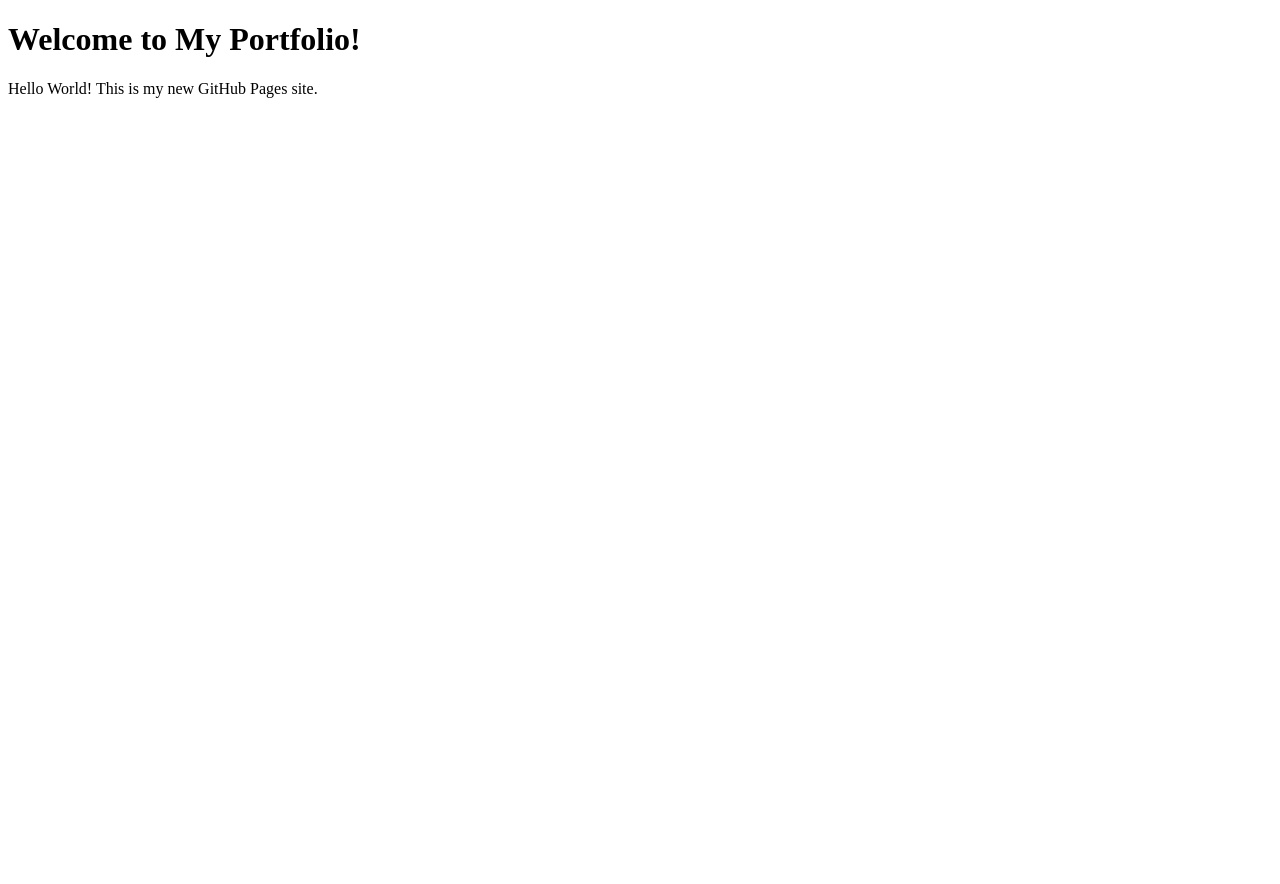
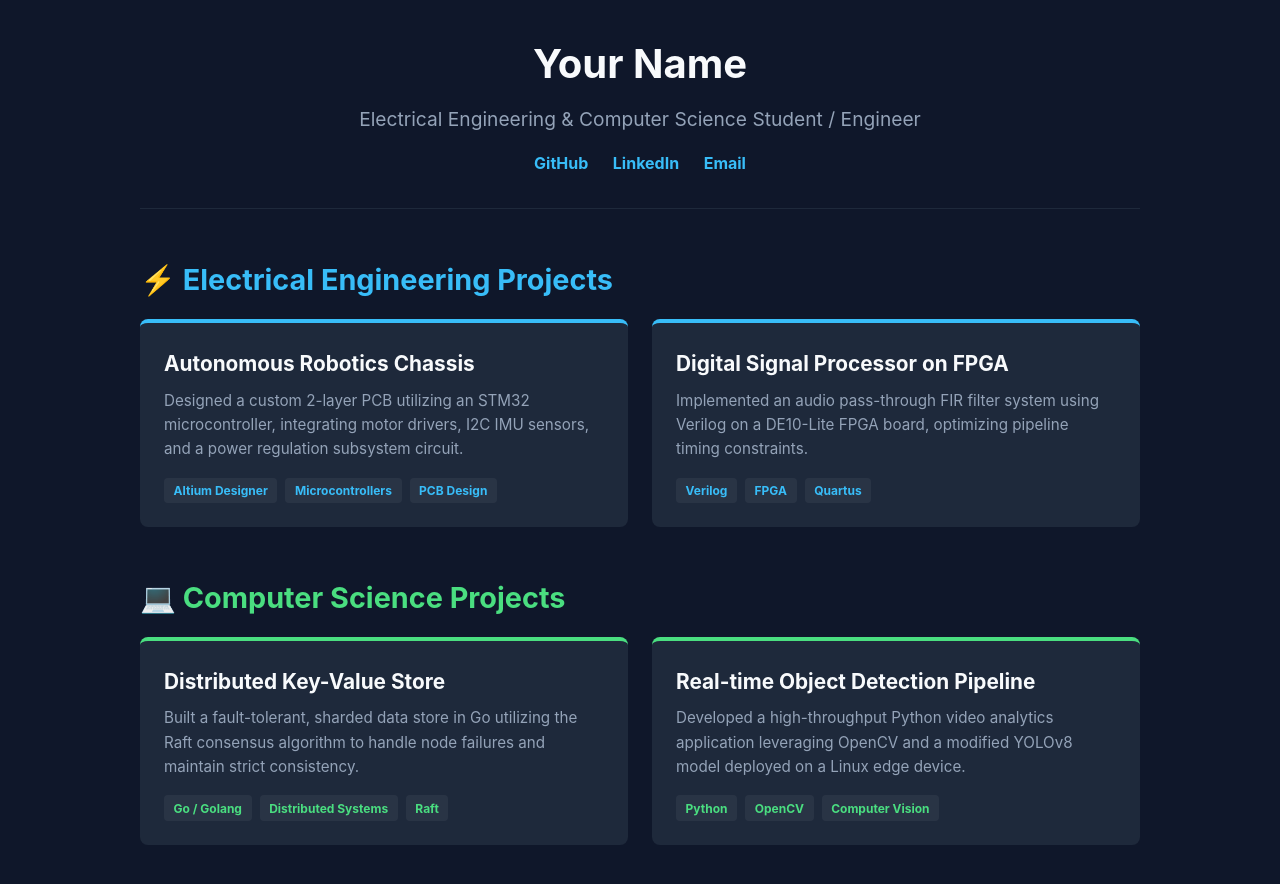
Before and after one commit to benjaminlin19/benjaminlin19.github.io, a plain HTML site: page index.html in a window 1280 px wide. Before the commit the page ends 800 px from the top, so only its background shows below. Drawn offline with Linux system fonts and the light colour scheme.

Commit message:
Enhance index.html with responsive design and styles
Added viewport meta tag and updated title. Included CSS variables for customization and styled the layout for the portfolio.

```diff
--- a/index.html
+++ b/index.html
@@ -2,10 +2,127 @@
 <html lang="en">
 <head>
     <meta charset="UTF-8">
-    <title>My Portfolio</title>
+    <meta name="viewport" content="width=device-width, initial-scale=1.0">
+    <title>Your Name | EE & CS Portfolio</title>
+    <style>
+        /* CSS VARIABLES: Tweak these colors first to customize your site! */
+        :root {
+            --bg-color: #0f172a;       /* Dark slate background */
+            --card-bg: #1e293b;        /* Lighter slate for project cards */
+            --text-main: #f8fafc;      /* Crisp white for headings */
+            --text-muted: #94a3b8;     /* Gray for paragraphs */
+            --accent-ee: #38bdf8;      /* Cyan accent color for Electrical Eng */
+            --accent-cs: #4ade80;      /* Green accent color for Computer Sci */
+        }
+
+        * { box-sizing: border-box; margin: 0; padding: 0; }
+        body {
+            background-color: var(--bg-color);
+            color: var(--text-main);
+            font-family: -apple-system, BlinkMacSystemFont, 'Segoe UI', Roboto, sans-serif;
+            line-height: 1.6;
+            padding: 2rem 1rem;
+        }
+        .container { max-width: 1000px; margin: 0 auto; }
+
+        /* Header styling */
+        header { text-align: center; margin-bottom: 3rem; padding-bottom: 2rem; border-bottom: 1px solid var(--card-bg); }
+        h1 { font-size: 2.5rem; margin-bottom: 0.5rem; }
+        .subtitle { color: var(--text-muted); font-size: 1.2rem; }
+        .links { margin-top: 1rem; }
+        .links a { color: var(--accent-ee); text-decoration: none; margin: 0 10px; font-weight: bold; }
+        .links a:hover { text-decoration: underline; }
+
+        /* Section layout */
+        .section-title { font-size: 1.8rem; margin: 2rem 0 1rem 0; display: flex; align-items: center; gap: 10px; }
+        .ee-title { color: var(--accent-ee); }
+        .cs-title { color: var(--accent-cs); }
+
+        .grid { display: grid; grid-template-columns: repeat(auto-fit, minmax(300px, 1fr)); gap: 1.5rem; margin-bottom: 3rem; }
+
+        /* Card styling */
+        .card { background-color: var(--card-bg); border-radius: 8px; padding: 1.5rem; transition: transform 0.2s; border-top: 4px solid transparent; }
+        .card:hover { transform: translateY(-5px); }
+        .ee-card { border-top-color: var(--accent-ee); }
+        .cs-card { border-top-color: var(--accent-cs); }
+
+        .card h3 { margin-bottom: 0.5rem; font-size: 1.3rem; }
+        .card p { color: var(--text-muted); font-size: 0.95rem; margin-bottom: 1rem; }
+        .tags { display: flex; flex-wrap: wrap; gap: 0.5rem; }
+        .tag { font-size: 0.75rem; padding: 0.2rem 0.6rem; border-radius: 4px; background: rgba(255,255,255,0.05); font-weight: bold; }
+        .ee-tag { color: var(--accent-ee); }
+        .cs-tag { color: var(--accent-cs); }
+    </style>
 </head>
 <body>
-    <h1>Welcome to My Portfolio!</h1>
-    <p>Hello World! This is my new GitHub Pages site.</p>
+
+    <div class="container">
+        <header>
+            <h1>Your Name</h1>
+            <p class="subtitle">Electrical Engineering & Computer Science Student / Engineer</p>
+            <div class="links">
+                <a href="https://github.com" target="_blank">GitHub</a>
+                <a href="https://linkedin.com" target="_blank">LinkedIn</a>
+                <a href="mailto:your.email@example.com">Email</a>
+            </div>
+        </header>
+
+        <!-- ELECTRICAL ENGINEERING SECTION -->
+        <h2 class="section-title ee-title">⚡ Electrical Engineering Projects</h2>
+        <div class="grid">
+
+            <!-- EE Project 1 -->
+            <div class="card ee-card">
+                <h3>Autonomous Robotics Chassis</h3>
+                <p>Designed a custom 2-layer PCB utilizing an STM32 microcontroller, integrating motor drivers, I2C IMU sensors, and a power regulation subsystem circuit.</p>
+                <div class="tags">
+                    <span class="tag ee-tag">Altium Designer</span>
+                    <span class="tag ee-tag">Microcontrollers</span>
+                    <span class="tag ee-tag">PCB Design</span>
+                </div>
+            </div>
+
+            <!-- EE Project 2 -->
+            <div class="card ee-card">
+                <h3>Digital Signal Processor on FPGA</h3>
+                <p>Implemented an audio pass-through FIR filter system using Verilog on a DE10-Lite FPGA board, optimizing pipeline timing constraints.</p>
+                <div class="tags">
+                    <span class="tag ee-tag">Verilog</span>
+                    <span class="tag ee-tag">FPGA</span>
+                    <span class="tag ee-tag">Quartus</span>
+                </div>
+            </div>
+
+        </div>
+
+        <!-- COMPUTER SCIENCE SECTION -->
+        <h2 class="section-title cs-title">💻 Computer Science Projects</h2>
+        <div class="grid">
+
+            <!-- CS Project 1 -->
+            <div class="card cs-card">
+                <h3>Distributed Key-Value Store</h3>
+                <p>Built a fault-tolerant, sharded data store in Go utilizing the Raft consensus algorithm to handle node failures and maintain strict consistency.</p>
+                <div class="tags">
+                    <span class="tag cs-tag">Go / Golang</span>
+                    <span class="tag cs-tag">Distributed Systems</span>
+                    <span class="tag cs-tag">Raft</span>
+                </div>
+            </div>
+
+            <!-- CS Project 2 -->
+            <div class="card cs-card">
+                <h3>Real-time Object Detection Pipeline</h3>
+                <p>Developed a high-throughput Python video analytics application leveraging OpenCV and a modified YOLOv8 model deployed on a Linux edge device.</p>
+                <div class="tags">
+                    <span class="tag cs-tag">Python</span>
+                    <span class="tag cs-tag">OpenCV</span>
+                    <span class="tag cs-tag">Computer Vision</span>
+                </div>
+            </div>
+
+        </div>
+    </div>
+
 </body>
 </html>
```
